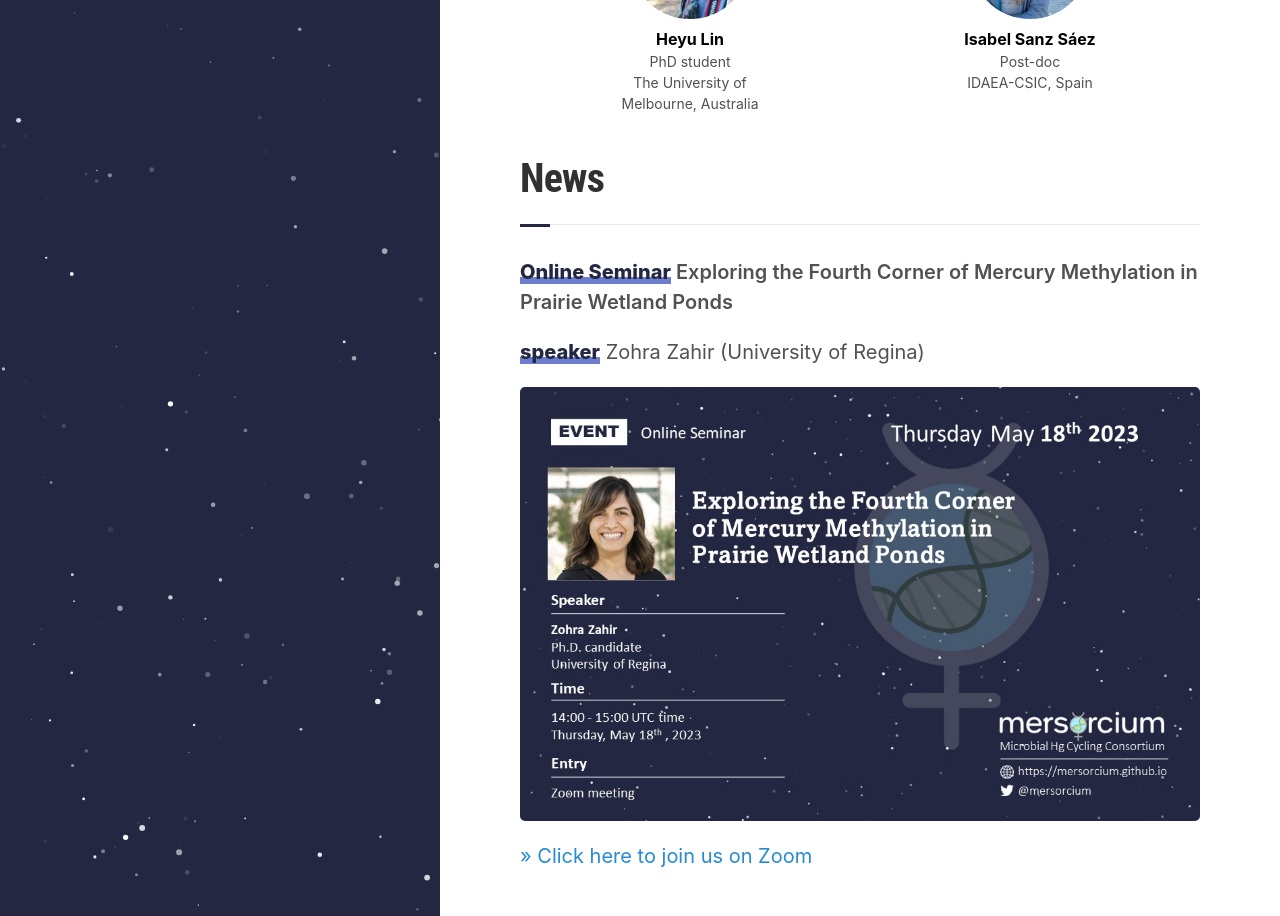
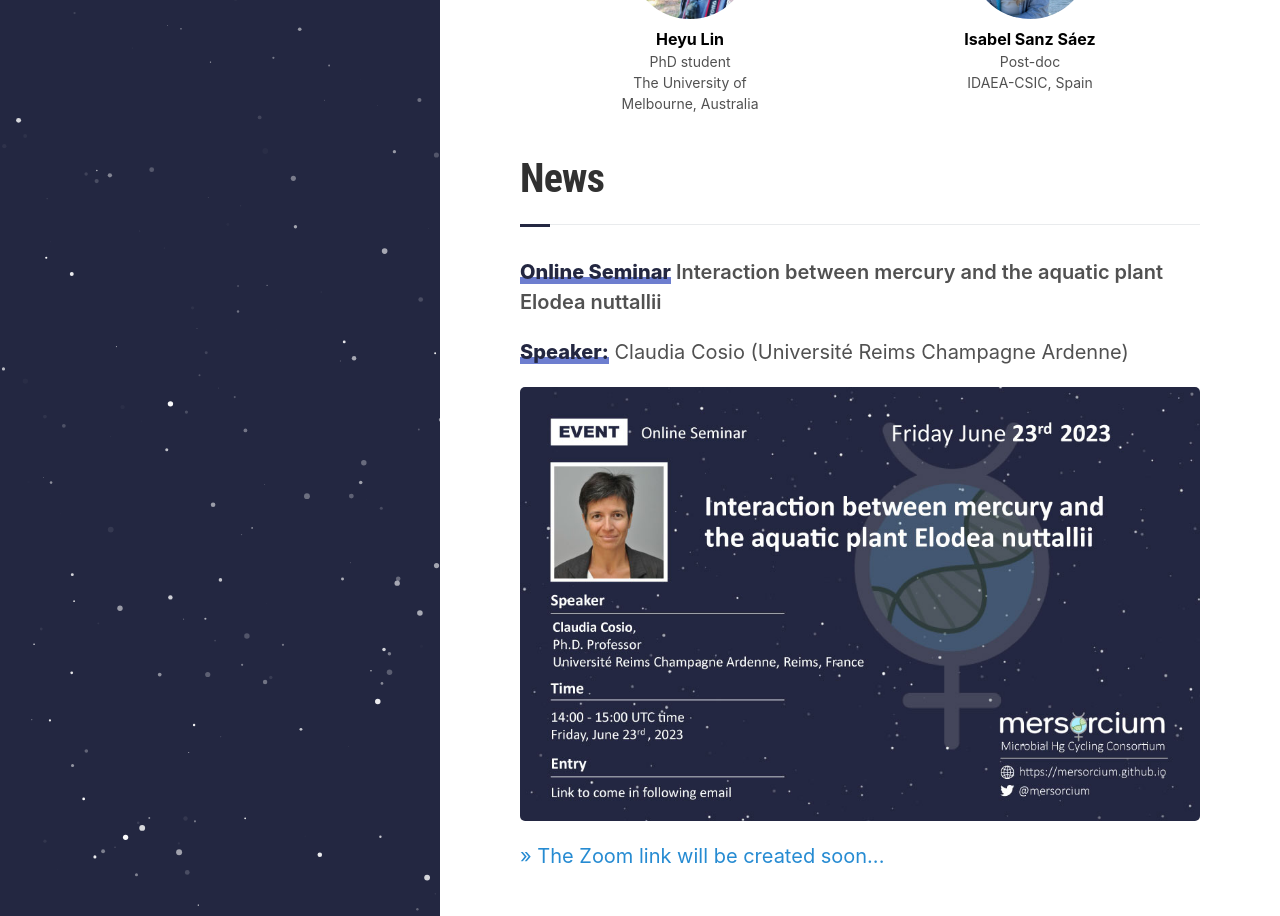
Before and after one commit to Mersorcium/mersorcium.github.io, a Jekyll site: the page built from index.html, in a window 1280 px wide and 1400 px high, scrolled down 1285 px. Shown: the top 916 px of the window. Built offline with Jekyll 4.4.1, drawn with Linux system fonts in a browser that asks for light colours; the list of posts is cut into pages by our own code.

Commit message:
add 20230623 seminar

```diff
--- a/_includes/news.html
+++ b/_includes/news.html
@@ -1,9 +1,9 @@
 
 <div class="section">
     <h1 class="section-title underline">News</h1>
-    <p class="seminar-title"><span class="newstype">Online Seminar</span> Exploring the Fourth Corner of Mercury Methylation in Prairie Wetland Ponds</p>
-    <p><span class="newstype">speaker</span> Zohra Zahir (University of Regina)</p>
+    <p class="seminar-title"><span class="newstype">Online Seminar</span> Interaction between mercury and the aquatic plant Elodea nuttallii</p>
+    <p><span class="newstype">Speaker:</span> Claudia Cosio (Université Reims Champagne Ardenne)</p>
     <!-- <a href="https://youtu.be/16cejGujTSA">&raquo; View history recording in Mersorcium YouTube Channel</a> -->
-    <img src="{{ "/posters/Seminar-20230518-zahir.jpg" | relative_url }}" alt="poster" />
-    <a href="https://ucdavis.zoom.us/j/5069540686?pwd=N0tOd1VXeGVFWTlveVJJWlBaSkgwQT09">&raquo; Click here to join us on Zoom</a>
+    <img src="{{ "/posters/Seminar-20230623-Claudia.jpg" | relative_url }}" alt="poster" />
+    <a href="#">&raquo; The Zoom link will be created soon...</a>
 </div>
```
Also changed, not shown: category/1-events.md (+11 -0 lines), posters/Seminar-20230623-Claudia.jpg (added).
